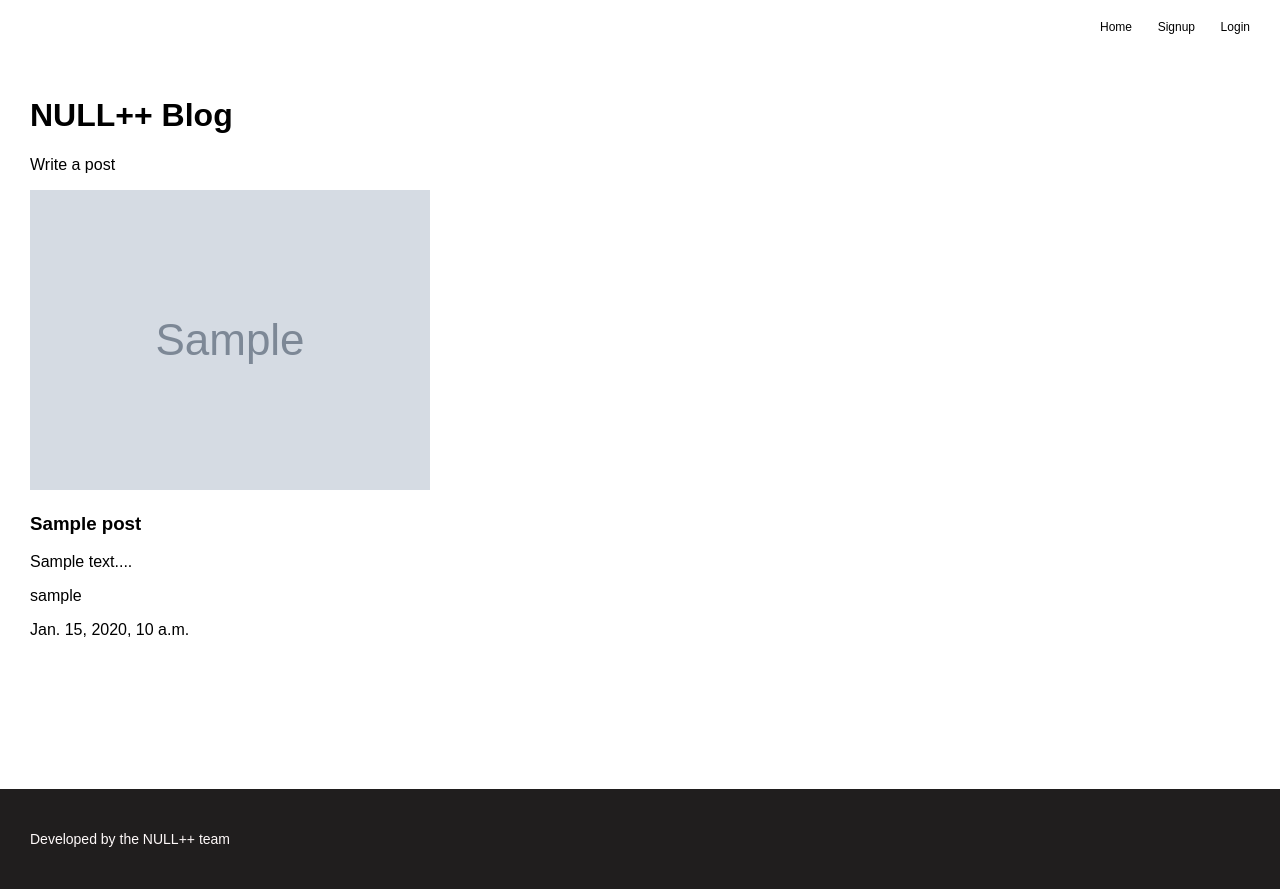
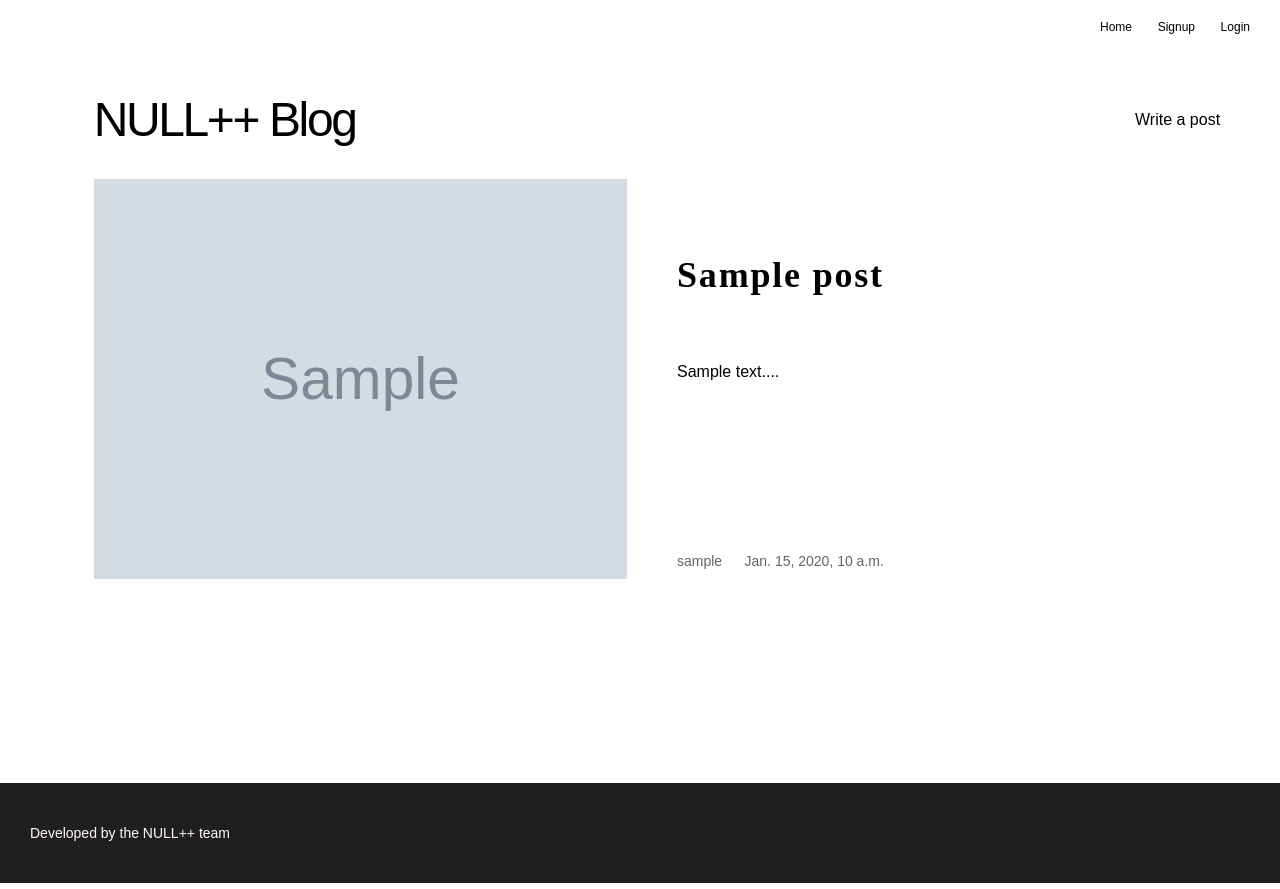
Before and after one commit to JustLearningThings/Null--NLP, a Django app: page / in a window 1280 px wide. Run offline with Django 3.2, Linux system fonts and the light colour scheme; tables that the repository leaves empty hold one stand-in row (values such as "Sample post"); grey boxes marked "Sample" are stand-in pictures.

Commit message:
styled the index page

```diff
--- a/null_blog/blog/static/blog/index.css
+++ b/null_blog/blog/static/blog/index.css
@@ -0,0 +1,92 @@
+main {
+    margin: auto 6% 150px 6%;
+}
+
+nav {
+    height: 60px;
+    padding-bottom: 0;
+}
+
+#heading {
+    width: 100%;
+    display: flex;
+    justify-content: space-between;
+    align-items: center;
+    margin: auto 1.5%;
+}
+
+#heading h1 {
+    font-size: 48px;
+    font-weight: normal;
+    letter-spacing: -.05em;
+}
+
+#posts {
+    display: flex;
+    flex-wrap: wrap;
+}
+
+#first-post {
+    flex-basis: 100%;
+    margin: auto 1.5% 50px 1.5%;
+    transition: transform .1s ease;
+}
+
+#first-post img {
+    height: 400px;
+}
+
+#first-post a {
+    display: flex;
+}
+
+#first-post-right {
+    padding: 0 50px;
+    display: flex;
+    flex-direction: column;
+    position: relative;
+}
+
+#first-post-right h3 {
+    font-size: 36px;
+    letter-spacing: .05em;
+    margin-top: 75px;
+    margin-bottom: 50px;
+}
+
+#first-post-right p {
+    font-size: 16px;
+}
+
+#first-post-right .post-meta {
+    font-size: 14px;
+}
+
+#first-post-right .post-meta-container {
+    position: absolute;
+    bottom: 0;
+    width: calc(100% - 100px);
+}
+
+.post-meta-container {
+    display: flex;
+    justify-content: space-between;
+}
+
+.post {
+    flex-basis: 30%;
+    max-width: 400px;
+    margin: 0 1.5%;
+    transition: transform .1s ease;
+    box-sizing: border-box;
+    padding: 0 12px;
+}
+
+.post img {
+    width: 100%;
+}
+
+.post:hover, #first-post:hover {
+    transform: scale(1.01);
+    box-shadow: 1px 1px 5px rgba(0, 0, 0, .25);
+}
--- a/null_blog/blog/templates/blog/index.html
+++ b/null_blog/blog/templates/blog/index.html
@@ -15,22 +15,48 @@
     {% include './nav.html' %}
 
     <main>
+        <div id='heading'>
             <h1>NULL++ Blog</h1>
             <p><a href='/post/'>Write a post</a></p>
+        </div>
 
+        <div id='posts'>
             {% for post in post_list %}
+                {% if forloop.first %}
+                    <div id='first-post'>
+                        <a href='/post/{{ post.id }}/'>
+                            {% if post.image %}
+                                <div id='first-post-image'>
+                                    <img src='{{ post.image.url }}' />
+                                </div>
+                            {% endif %}
+                            <div id='first-post-right'>
+                                <h3 class='post-title'>{{ post.title }}</h3>
+                                <p class='post-p'>{{ post.content|make_list|slice:"0:128"|join:""|add:"..." }}</p>
+                                <div class='post-meta-container'>
+                                    <p class='post-meta'>{{ post.author }}</p>
+                                    <p class='post-meta'>{{ post.pub_date }}</p>
+                                </div>
+                            </div>
+                        </a>
+                    </div>
+                {% else %}
                     <div class='post'>
                         <a href='/post/{{ post.id }}/'>
                             {% if post.image %}
                                 <img src='{{ post.image.url }}' />
                             {% endif %}
-                    <h3>{{ post.title }}</h3>
-                    <p>{{ post.content|make_list|slice:"0:256"|join:""|add:"..." }}</p>
-                    <p>{{ post.author }}</p>
-                    <p>{{ post.pub_date }}</p>
+                            <h3 class='post-title'>{{ post.title }}</h3>
+                            <p class='post-p'>{{ post.content|make_list|slice:"0:256"|join:""|add:"..." }}</p>
+                            <div class='post-meta-container'>
+                                <p class='post-meta'>{{ post.author }}</p>
+                                <p class='post-meta'>{{ post.pub_date }}</p>
+                            </div>
                         </a>
                     </div>
+                {% endif %}
             {% endfor %}
+        </div>
     </main>
 
     {% include './footer.html' %}
```
Lines whose indentation alone changed are shown as unchanged.
